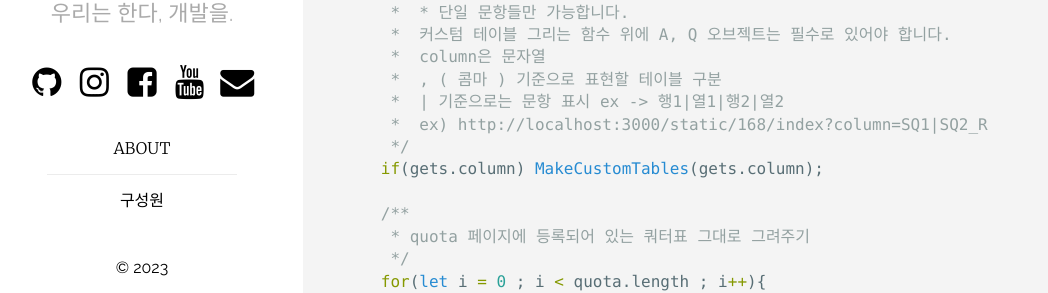
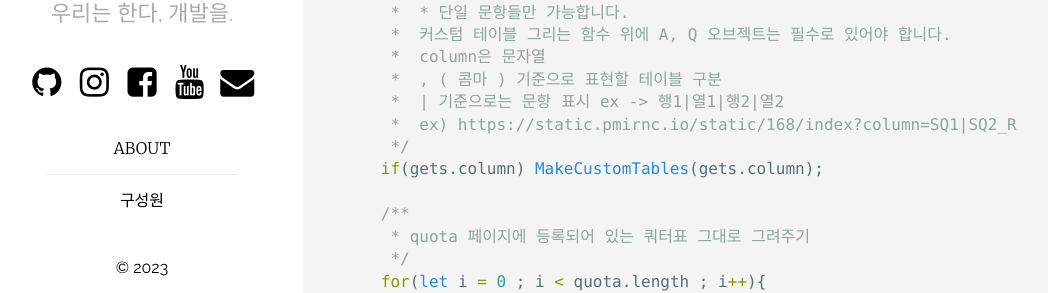
Before and after one commit to pmirnc-dev/pmirnc-dev.github.io, a Jekyll site: the page built from _posts/2023-09-05-live-code 현황페이지 작업.md, in a window 1280 px wide and 900 px high, scrolled down 2043 px. Shown: the part 280-573 px from the top of the window, without its empty margins (52-1100 px from the left). Built offline with Jekyll 4.4.1, drawn with Linux system fonts in a browser that asks for light colours; comment, search, counter and statistics services are not loaded; some of the changed lines change nothing that is shown; some of the changed text lies outside the part shown.

Commit message:
fix - live-code 현황페이지 작업

```diff
--- a/_posts/2023-09-05-live-code 현황페이지 작업.md
+++ b/_posts/2023-09-05-live-code 현황페이지 작업.md
@@ -84,7 +84,7 @@ route/post/168
        *  column은 문자열
        *  , ( 콤마 ) 기준으로 표현할 테이블 구분
        *  | 기준으로는 문항 표시 ex -> 행1|열1|행2|열2
-       *  ex) http://localhost:3000/static/168/index?column=SQ1|SQ2_R
+       *  ex) https://static.pmirnc.io/static/168/index?column=SQ1|SQ2_R
        */
       if(gets.column) MakeCustomTables(gets.column);
 
```
